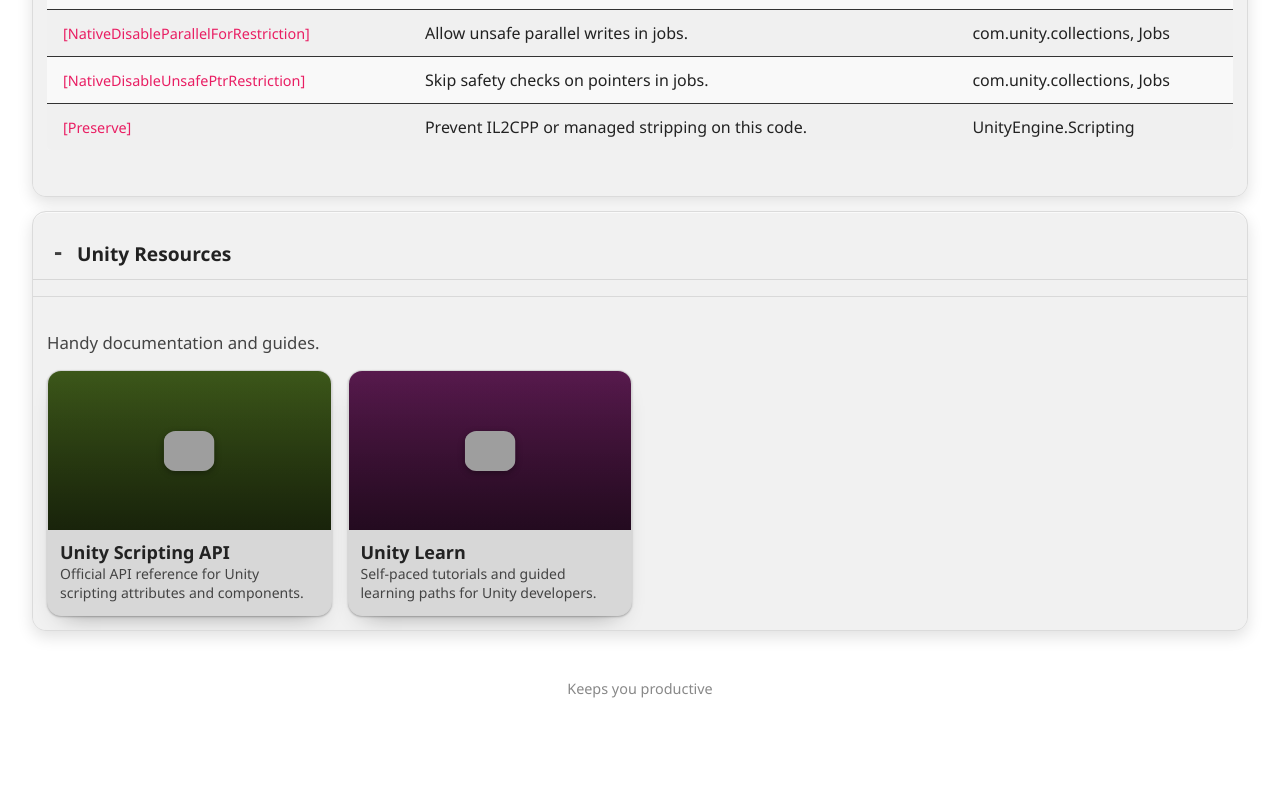
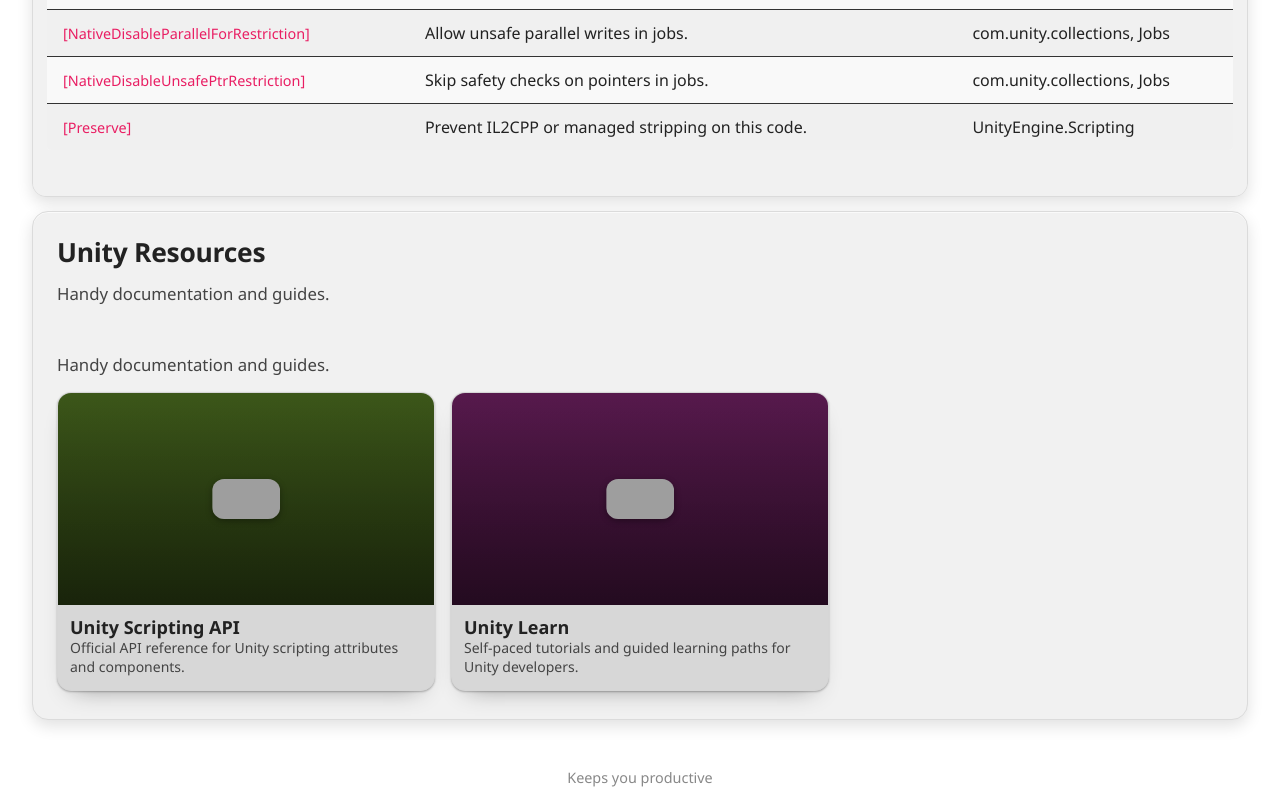
Before and after one commit to KalleEhrsson/DevHints, a plain HTML site: page index.html in a window 1280 px wide. Shown: the part 2619-3406 px from the top of the page. Before the commit the page ends 3317 px from the top, so only its background shows below. Drawn offline with Linux system fonts and the light colour scheme; grey boxes are pictures that could not be loaded.

Commit message:
Show Useful Sites cards without collapse

```diff
--- a/js/data-render.js
+++ b/js/data-render.js
@@ -208,20 +208,21 @@
     if (!normalizedSections.length) return '';
 
     const domId = nextSectionDomId(idSource);
-    const headerId = `${domId}-header`;
-    const contentId = `${domId}-content`;
     const dataKey = slugify(idSource);
     const introHtml = hasExplicitSections && descriptionText
         ? `<p class="section-sites-desc section-sites-intro">${allowCodeTags(descriptionText)}</p>`
         : '';
+    const descriptionHtml = !hasExplicitSections && descriptionText
+        ? `<p class="section-sites-desc">${allowCodeTags(descriptionText)}</p>`
+        : '';
 
     let out = '';
-    out += `<section class="collapsible-section" id="${escHtml(domId)}"${dataKey ? ` data-section-key="${escHtml(dataKey)}"` : ''}>`;
-    out +=   `<h2 class="section-header" id="${escHtml(headerId)}" role="button" tabindex="0" aria-expanded="true" aria-controls="${escHtml(contentId)}">`;
-    out +=     '<span class="toggle-icon">-</span>';
-    out +=     `<span class="section-title">${escHtml(titleText)}</span>`;
-    out +=   '</h2>';
-    out +=   `<div class="section-content expanded" id="${escHtml(contentId)}" role="region" aria-hidden="false" aria-labelledby="${escHtml(headerId)}">`;
+    out += `<section class="sites-section" id="${escHtml(domId)}"${dataKey ? ` data-section-key="${escHtml(dataKey)}"` : ''}>`;
+    out +=   '<div class="sites-section-header">';
+    out +=     `<h2 class="sites-section-title">${escHtml(titleText)}</h2>`;
+    out +=   '</div>';
+    out +=   '<div class="sites-section-body">';
+    out +=     descriptionHtml;
     out +=     introHtml;
 
     for (const section of normalizedSections) {
--- a/style.css
+++ b/style.css
@@ -748,6 +748,50 @@
     transform: translateY(-1px);
 }
 
+/* Standalone Useful Sites section */
+.sites-section {
+    margin: 14px 0;
+    padding: 22px 24px 28px;
+    border-radius: 16px;
+    background: color-mix(in oklab, var(--bg-secondary) 92%, black 8%);
+    border: 1px solid color-mix(in oklab, var(--border-muted) 80%, white 20%);
+    box-shadow: 0 6px 16px rgba(0, 0, 0, 0.22), inset 0 1px 0 rgba(255, 255, 255, 0.04);
+}
+
+.light-theme .sites-section {
+    background: color-mix(in oklab, var(--bg-secondary) 92%, white 8%);
+    border-color: color-mix(in oklab, var(--border-muted) 70%, white 30%);
+    box-shadow: 0 6px 16px rgba(0, 0, 0, 0.12), inset 0 1px 0 rgba(255, 255, 255, 0.65);
+}
+
+.sites-section-header {
+    display: flex;
+    align-items: baseline;
+    gap: 12px;
+    margin-bottom: 12px;
+}
+
+.sites-section-title {
+    margin: 0;
+    font-weight: 650;
+    font-size: clamp(1.35rem, 1vw + 1.15rem, 1.65rem);
+    letter-spacing: -0.01em;
+}
+
+.sites-section-body {
+    display: flex;
+    flex-direction: column;
+    gap: 0;
+}
+
+.sites-section-body > .section-sites-desc {
+    margin: 0 0 16px;
+}
+
+.sites-section-body > .section-sites-intro {
+    margin-top: 0;
+}
+
 /* The question mark icon link (separate) */
 .doc-icon-link {
     cursor: pointer;
```
